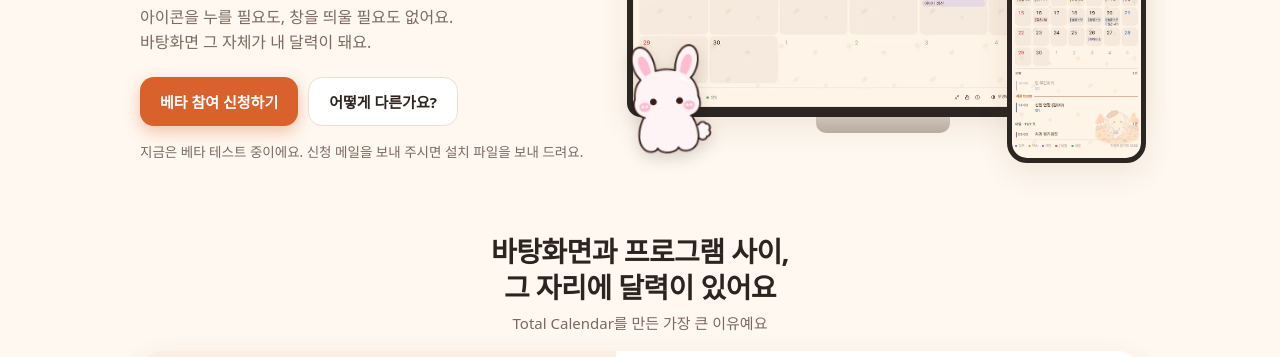
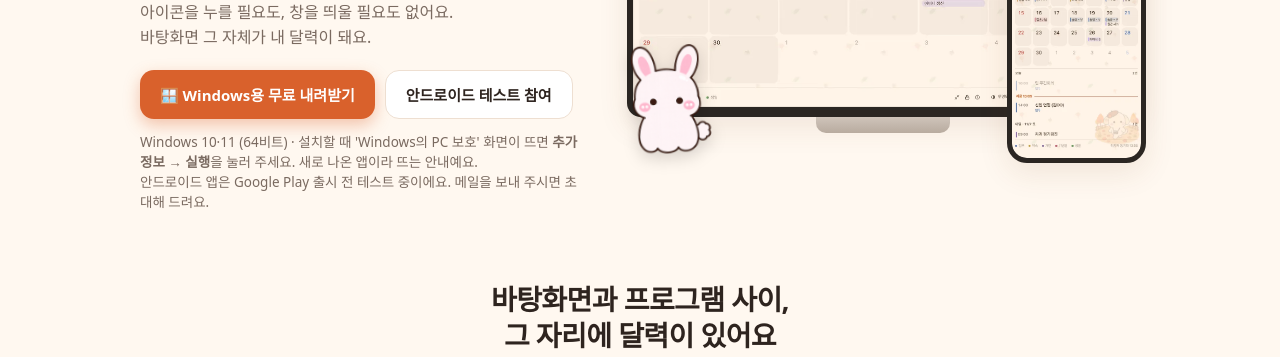
Before and after one commit to kkumanix/total-calendar, a plain HTML site: page docs/index.html in a window 1280 px wide. Shown: the part 373-730 px from the top of the page. Drawn offline with Linux system fonts and the light colour scheme; a web font is replaced by a local one.

Commit message:
홈페이지: Windows 내려받기 버튼과 설치 안내
Co-Authored-By: Claude Fable 5.2 <noreply@anthropic.com>
Claude-Session: https://claude.ai/code/session_0147omvzqLqLQLAqJqx6HgnR

```diff
--- a/docs/index.html
+++ b/docs/index.html
@@ -203,8 +203,8 @@ a.btn{text-decoration:none}
       <div class="phone"><img src="img/phone.webp" alt="휴대폰 앱"></div>
       <img class="buddy" src="img/char/rabbit.png" alt="">
     </div>
-    <div class="cta"><a class="btn main" href="mailto:flskalsn@gmail.com?subject=%5BTotal%20Calendar%5D%20%EB%B2%A0%ED%83%80%20%EC%B0%B8%EC%97%AC%20%EC%8B%A0%EC%B2%AD&body=%EC%93%B0%EC%8B%9C%EB%8A%94%20%EA%B8%B0%EA%B8%B0(PC%20%2F%20%EC%95%88%EB%93%9C%EB%A1%9C%EC%9D%B4%EB%93%9C)%3A%0A">베타 참여 신청하기</a><a class="btn ghost" href="#desk">어떻게 다른가요?</a></div>
-    <p class="beta-note">지금은 베타 테스트 중이에요. 신청 메일을 보내 주시면 설치 파일을 보내 드려요.</p>
+    <div class="cta"><a class="btn main" href="https://github.com/kkumanix/total-calendar/releases/latest/download/TotalCalendar-Setup.exe">🪟 Windows용 무료 내려받기</a><a class="btn ghost" href="mailto:flskalsn@gmail.com?subject=%5BTotal%20Calendar%5D%20%EC%95%88%EB%93%9C%EB%A1%9C%EC%9D%B4%EB%93%9C%20%ED%85%8C%EC%8A%A4%ED%8A%B8%20%EC%B0%B8%EC%97%AC&body=%EC%93%B0%EC%8B%9C%EB%8A%94%20%EA%B8%B0%EA%B8%B0(PC%20%2F%20%EC%95%88%EB%93%9C%EB%A1%9C%EC%9D%B4%EB%93%9C)%3A%0A">안드로이드 테스트 참여</a></div>
+    <p class="beta-note">Windows 10·11 (64비트) · 설치할 때 'Windows의 PC 보호' 화면이 뜨면 <b>추가 정보 → 실행</b>을 눌러 주세요. 새로 나온 앱이라 뜨는 안내예요.<br>안드로이드 앱은 Google Play 출시 전 테스트 중이에요. 메일을 보내 주시면 초대해 드려요.</p>
   </section>
 
   <!-- 가장 큰 특징: 바탕화면과 프로그램 사이 -->
@@ -299,11 +299,12 @@ a.btn{text-decoration:none}
       <h2 id="start">쓰던 캘린더는 그대로 두세요</h2>
       <p>설치하면 바로 바탕화면이 달력이 돼요. 로그인하면 휴대폰까지 이어져요.</p>
       <div class="cta" style="margin-top:14px">
-        <a class="btn main" href="mailto:flskalsn@gmail.com?subject=%5BTotal%20Calendar%5D%20%EB%B2%A0%ED%83%80%20%EC%B0%B8%EC%97%AC%20%EC%8B%A0%EC%B2%AD&body=%EC%93%B0%EC%8B%9C%EB%8A%94%20%EA%B8%B0%EA%B8%B0(PC%20%2F%20%EC%95%88%EB%93%9C%EB%A1%9C%EC%9D%B4%EB%93%9C)%3A%0A">베타 참여 신청하기</a>
+        <a class="btn main" href="https://github.com/kkumanix/total-calendar/releases/latest/download/TotalCalendar-Setup.exe">🪟 Windows용 무료 내려받기</a>
+        <a class="btn ghost" href="mailto:flskalsn@gmail.com?subject=%5BTotal%20Calendar%5D%20%EC%95%88%EB%93%9C%EB%A1%9C%EC%9D%B4%EB%93%9C%20%ED%85%8C%EC%8A%A4%ED%8A%B8%20%EC%B0%B8%EC%97%AC&body=%EC%93%B0%EC%8B%9C%EB%8A%94%20%EA%B8%B0%EA%B8%B0(PC%20%2F%20%EC%95%88%EB%93%9C%EB%A1%9C%EC%9D%B4%EB%93%9C)%3A%0A">안드로이드 테스트 참여</a>
       </div>
       <div class="stores">
         <div class="store"><span class="ico">🪟</span><span>곧 출시<b>Microsoft Store</b></span></div>
-        <div class="store"><span class="ico">▶</span><span>곧 출시<b>Google Play</b></span></div>
+        <div class="store"><span class="ico">▶</span><span>테스트 중<b>Google Play</b></span></div>
       </div>
     </div>
     <div class="plus rv">더 꾸미고 싶다면 <b>프리미엄</b>도 있어요 (선택)<br>캐릭터·스킨·위젯 사진·AI 등록 · 월 2,900원 / 연 31,000원 (예정, 부가세 포함)<br>지금은 베타 기간이라 모두 무료예요 🎁<br><small>무료 체험이 끝나도 저절로 결제되지 않아요 · 구독하더라도 언제든 버튼 하나로 해지, 위약금 없음</small></div>
```
